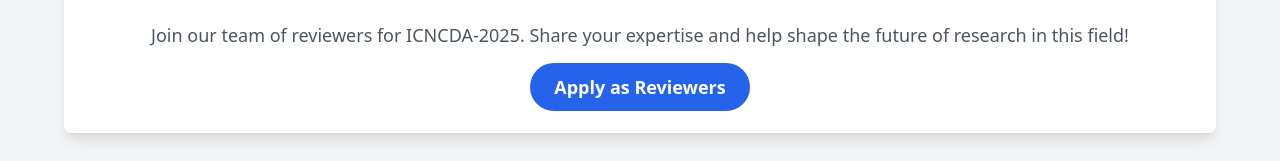
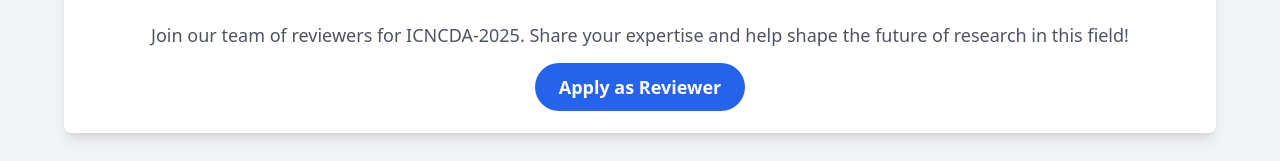
Before and after one commit to Diyamehta60/Department_conference, a React (Vite) app: page /paper-submission in a window 1280 px wide. Shown: the part 1424-1585 px from the top of the page. Built offline with nearby package versions, Linux system fonts and the light colour scheme.

Commit message:
anil sir

```diff
--- a/src/pages/PaperSubmission.jsx
+++ b/src/pages/PaperSubmission.jsx
@@ -164,7 +164,7 @@
           target="_blank"
           rel="noopener noreferrer"
         >
-          Apply as Reviewers
+          Apply as Reviewer
         </a>
       </div>
       </div>
```
